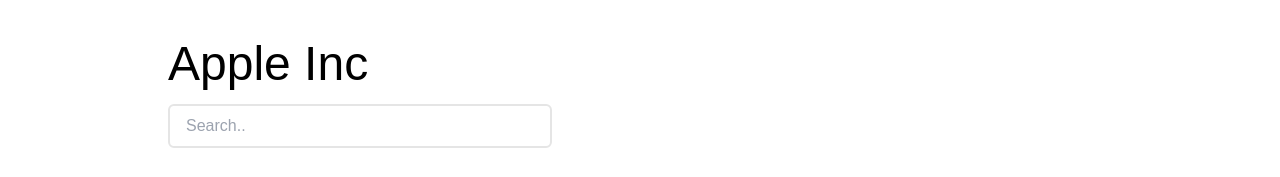
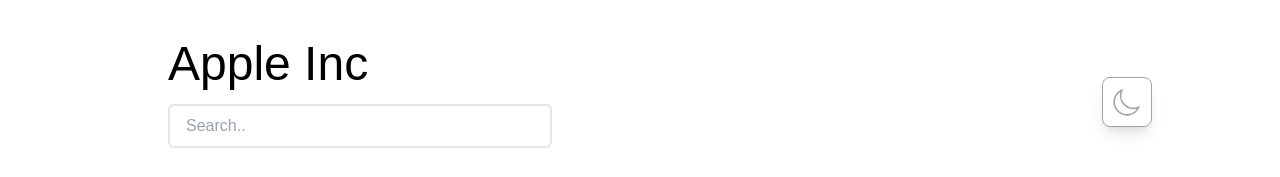
Before and after one commit to smeetChheda/stock-dashboard, a React (Create React App) app: page / in a window 1280 px wide. Shown: the top 177 px of the page. Built offline with nearby package versions, Linux system fonts and the light colour scheme; the HTML template or start-up script is replaced by a standard one.

Commit message:
updated header with dark mode icon

```diff
--- a/src/components/Header.jsx
+++ b/src/components/Header.jsx
@@ -1,10 +1,16 @@
 import React from "react";
 import Search from "./Search";
+import ThemeIcon from "./ThemeIcon";
+
 export default function Header({ name }) {
     return (
-        <div className="xl:px-32">
-            <h1 className="text-5xl">{name}</h1>
-            <Search />
-        </div>
+        <>
+            <div className="xl:px-32">
+                <h1 className="text-5xl">{name}</h1>
+                <Search />
+            </div>
+            <ThemeIcon />
+        </>
+
     )
 }
--- /dev/null
+++ b/src/components/ThemeIcon.jsx
@@ -0,0 +1,10 @@
+import React from 'react';
+import { MoonIcon } from "@heroicons/react/solid"
+
+export default function ThemeIcon() {
+    return (
+        <button className="rounded-lg border-1 border-neutral-400 p-2 absolute right-8 xl:right-32 shadow-lg">
+            <MoonIcon className="h-8 w-8 cursor-pointer stroke-1 fill-none stroke-neutral-400" />
+        </button>
+    )
+}
```
